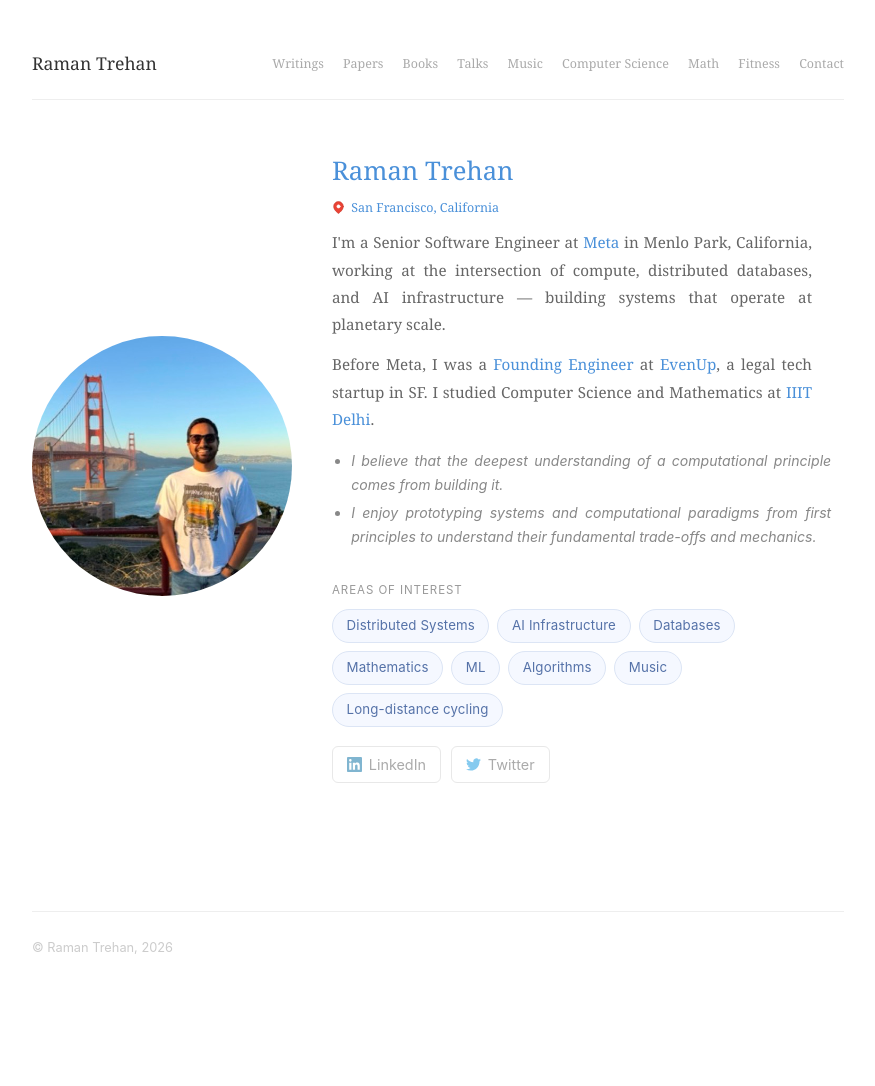
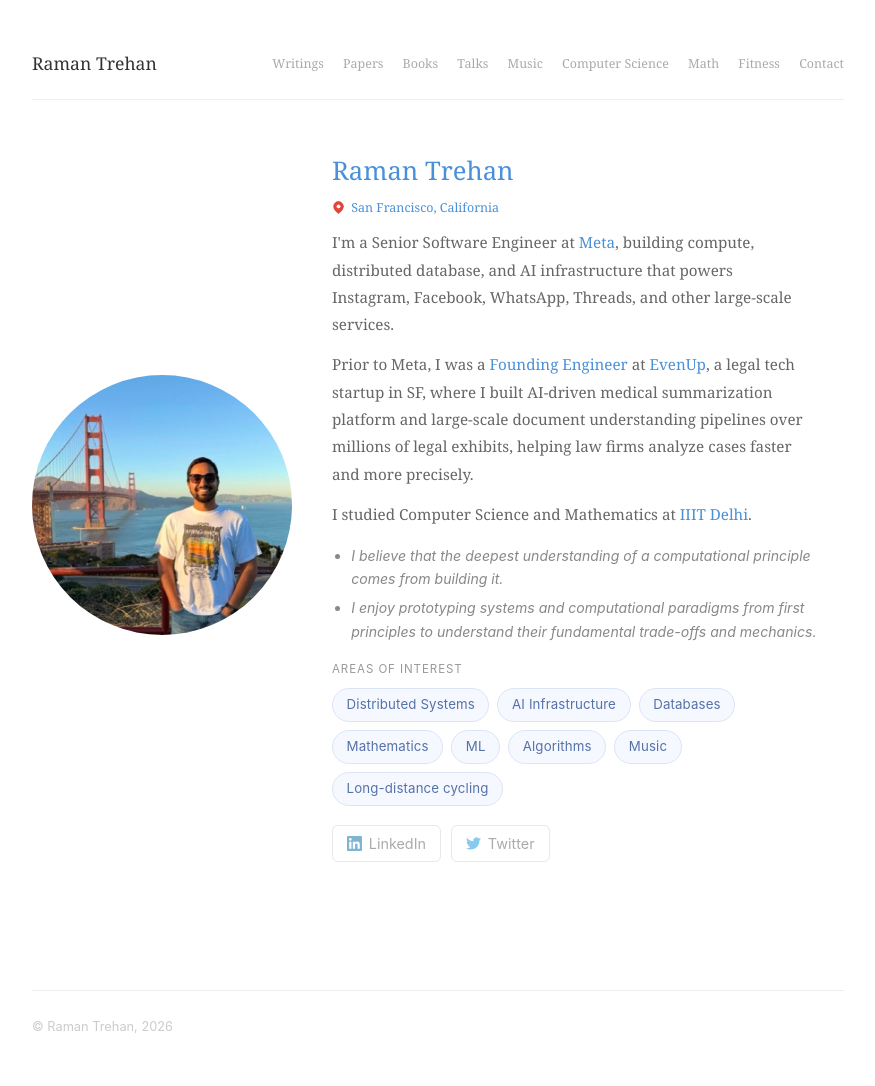
Before and after one commit to ramandeeptrehan/ramandeeptrehan.github.io, a Jekyll site: the page built from index.html, in a window 1280 px wide. Shown: the whole page, without its empty margins (202-1077 px from the left). Built offline with Jekyll 4.4.1, drawn with Linux system fonts in a browser that asks for light colours; before the commit the page ends 1007 px from its top, so only the background shows below that.

Commit message:
Refine main page bio, CS page content, and site-wide text alignment
Co-Authored-By: Claude Sonnet 4.6 <noreply@anthropic.com>

```diff
--- a/assets/css/style.css
+++ b/assets/css/style.css
@@ -16,7 +16,7 @@ body {
   color: #333;
   line-height: 1.8;
   background: #fff;
-  text-align: justify;
+  text-align: left;
   min-height: 100%;
   display: flex;
   flex-direction: column;
@@ -72,7 +72,7 @@ nav a.active {
 .bio-beliefs {
   list-style: disc;
   padding-left: 1.2rem;
-  margin: 0.6rem 0 0.8rem;
+  margin: 0 0 0.8rem;
 }
 
 .bio-beliefs li {
@@ -195,46 +195,6 @@ nav a.active {
   gap: 1rem;
 }
 
-.avatar-beliefs {
-  list-style: disc;
-  padding-left: 1rem;
-  max-width: 220px;
-  margin: 0;
-}
-
-.avatar-beliefs li {
-  font-size: 0.75rem;
-  color: #aaa;
-  font-family: -apple-system, BlinkMacSystemFont, sans-serif;
-  font-style: italic;
-  line-height: 1.6;
-  padding: 0.2rem 0;
-}
-
-.avatar-col {
-  display: flex;
-  flex-direction: column;
-  align-items: center;
-  flex-shrink: 0;
-  gap: 1rem;
-}
-
-.avatar-beliefs {
-  list-style: disc;
-  padding-left: 1rem;
-  max-width: 220px;
-  margin: 0;
-}
-
-.avatar-beliefs li {
-  font-size: 0.75rem;
-  color: #aaa;
-  font-family: -apple-system, BlinkMacSystemFont, sans-serif;
-  font-style: italic;
-  line-height: 1.6;
-  padding: 0.2rem 0;
-}
-
 .avatar {
   width: 260px;
   height: 260px;
@@ -255,16 +215,12 @@ nav a.active {
   margin-bottom: 0.6rem;
 }
 
-.interests {
-  margin-top: 1.8rem;
-  margin-bottom: 1rem;
-}
-
 .bio {
   font-size: 0.95rem;
   color: #666;
   margin-bottom: 0.8rem;
   max-width: 480px;
+  text-align: left;
 }
 
 .highlight {
@@ -273,12 +229,12 @@ nav a.active {
 }
 
 .justified {
-  text-align: justify;
+  text-align: left;
   max-width: 640px;
 }
 
 .interests {
-  margin-top: 1.8rem;
+  margin-top: 0;
   margin-bottom: 1rem;
 }
 
@@ -408,6 +364,7 @@ article h2 {
   font-size: 1.05rem;
   line-height: 2;
   color: #444;
+  text-align: justify;
 }
 
 .post-content h2,
--- a/index.html
+++ b/index.html
@@ -13,8 +13,9 @@ layout: default
       </svg>
       <span class="highlight">San Francisco, California</span>
     </p>
-    <p class="bio">I'm a Senior Software Engineer at <span class="highlight">Meta</span> in Menlo Park, California, working at the intersection of compute, distributed databases, and AI infrastructure — building systems that operate at planetary scale.</p>
-    <p class="bio">Before Meta, I was a <span class="highlight">Founding Engineer</span> at <span class="highlight">EvenUp</span>, a legal tech startup in SF. I studied Computer Science and Mathematics at <span class="highlight">IIIT Delhi</span>.</p>
+    <p class="bio">I'm a Senior Software Engineer at <span class="highlight">Meta</span>, building compute, distributed database, and AI infrastructure that powers Instagram, Facebook, WhatsApp, Threads, and other large-scale services.</p>
+    <p class="bio">Prior to Meta, I was a <span class="highlight">Founding Engineer</span> at <a href="https://www.evenuplaw.com/" target="_blank" class="highlight" style="text-decoration: none;">EvenUp</a>, a legal tech startup in SF, where I built AI-driven medical summarization platform and large-scale document understanding pipelines over millions of legal exhibits, helping law firms analyze cases faster and more precisely.</p>
+    <p class="bio">I studied Computer Science and Mathematics at <span class="highlight">IIIT Delhi</span>.</p>
 
     <ul class="bio-beliefs">
       <li>I believe that the deepest understanding of a computational principle comes from building it.</li>
```
